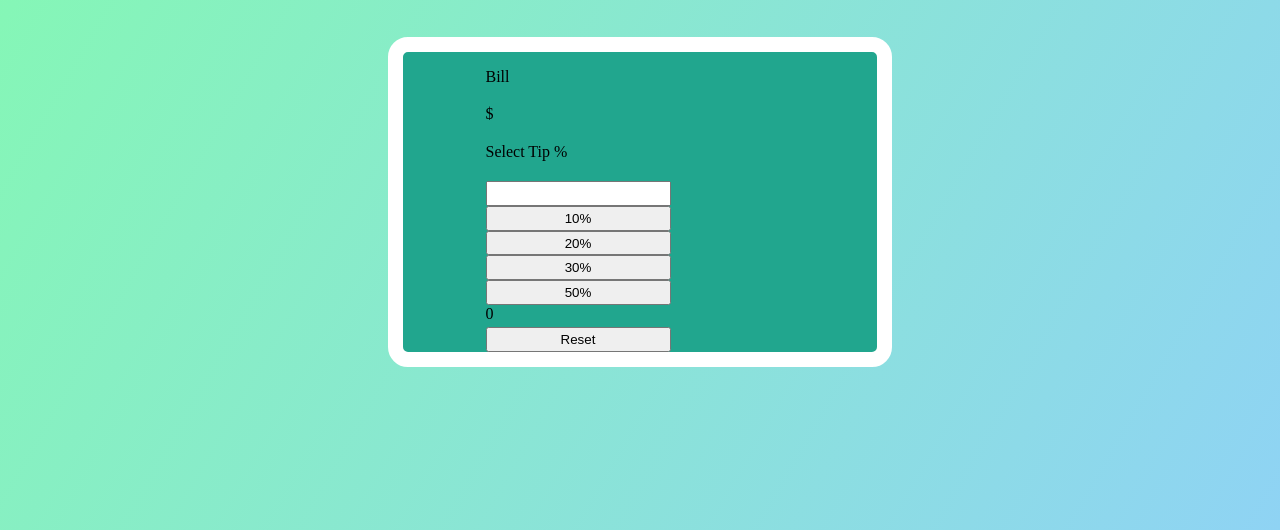
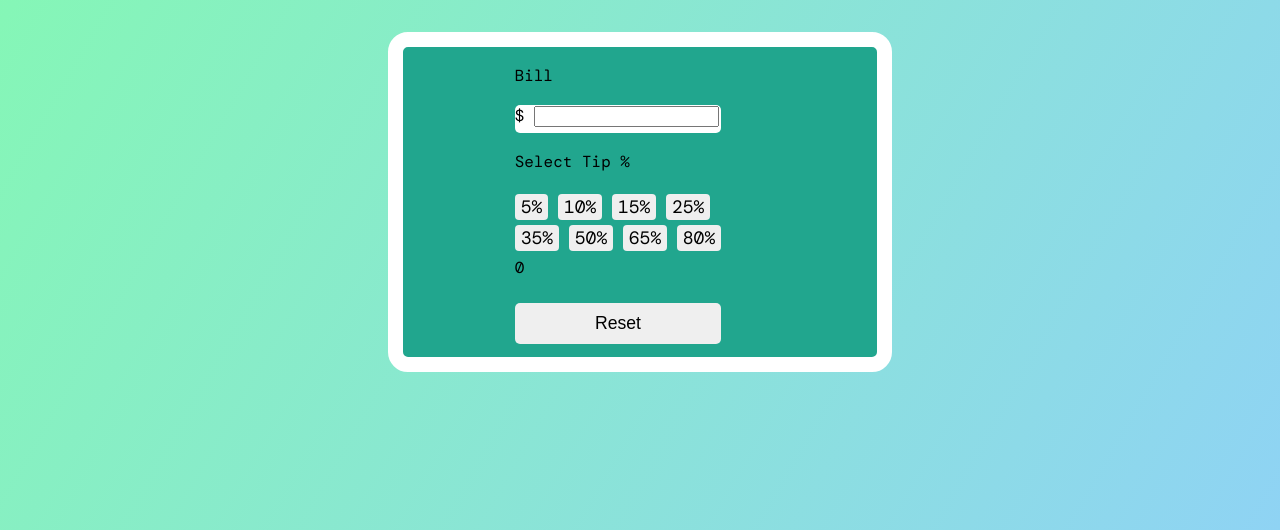
Before and after one commit to ohyaju/tip-calculator, a plain HTML site: page index.html in a window 1280 px wide. Shown: the part 286-816 px from the top of the page. Drawn offline with nearby package versions, Linux system fonts and the light colour scheme; a web font is replaced by a local one.

Commit message:
calculator gadna zasvar

```diff
--- a/index.html
+++ b/index.html
@@ -15,19 +15,29 @@
         <div class="box">
             <div class="grid">
                 <p>Bill</p>
-                <div>$</div>
+                <div class="bill-input">
+                    <span>$</span>
+                <input type="number" id="input">
+            </div>
                 <p>Select Tip %</p>
-                <input type="number" id="input">
-                <button class="tips">10%</button>
-                <button class="tips">20%</button>
-                <button class="tips">30%</button>
-                <button class="tips">50%</button>
+                <div>
+                    <button class="tips">5%</button>
+                    <button class="tips">10%</button>
+                    <button class="tips">15%</button>
+                    <button class="tips">25%</button>
+                </div>
+                <div>
+                    <button class="tips">35%</button>
+                    <button class="tips">50%</button>
+                    <button class="tips">65%</button>
+                    <button class="tips">80%</button>
+                </div>
                 <span id="total">0</span>
                 <!-- <input type="reset" value="Reset"> -->
                 <!-- <button id="reset">Reset</button> -->
                 <!-- <input type = "button" value = "Reset" onClick = "fun()"/>
                -->
-                <button id="reset" onclick="fun()">
+                <button id="reset">
                     Reset
                 </button>
 
--- a/index.js
+++ b/index.js
@@ -2,54 +2,32 @@ const tipsRef = document.getElementsByClassName('tips');
 const inputRef = document.getElementById('input');
 const total = document.getElementById('total')
 
-inputRef.addEventListener('input', function(){
-    console.log(typeof inputRef.value,  tipsRef[0].textContent)
-})
+// inputRef.addEventListener('input', function(){
+//     console.log(typeof inputRef.value,  tipsRef[0].textContent)
+// })
+
+// tipsRef[0].addEventListener('click', function(){
+
+//    total.innerHTML  = inputRef.value * tipsRef[0].textContent
+
+// })
+
+for (let i = 0; i < tipsRef.length; i++) {
+    tipsRef[i].addEventListener('click', (event) => {
+        console.log('hello') // 10%
+
+        tip = inputRef.value * event.target.textContent.replace('%', '') / 100
+        console.log(tip, inputRef.value);
+
+        total.innerHTML = Number(tip) + Number(inputRef.value)
 
 
+    });
+    // document.getElementById("reset").onclick = function () {
+    //     inputRef.value = ""};
+} // total
 
-
-tipsRef[0].addEventListener('click', function(){
-
-   total.innerHTML  = inputRef.value * tipsRef[0].textContent
-
-})
-
-
-
-
-
-
-
-
-
-
-
-
-
-
-
-
-
-
-
-
-
-
-
-//for (let i = 0; i < tipsRef.length; i++) {
-//    tipsRef[i].addEventListener('click', (event) => {
-//        console.log('hello') // 10%
-//
-//        tip = inputRef.value * event.target.textContent.slice(0, 2) / 100
-//        const total = Number(tip) + Number(inputRef.value)
-//        document.getElementById("total").innerHTML = total
-//
-//    });
-//    // document.getElementById("reset").onclick = function () {
-//    //     inputRef.value = ""};
-//} // total
-//
-//document.getElementById("reset").onclick = function () {
-//    inputRef.value = ""};
-// // reset button
+document.getElementById("reset").onclick = function () {
+    inputRef.value = ""
+    total.innerText = '0'
+}; // reset button
--- a/style.css
+++ b/style.css
@@ -2,11 +2,12 @@
 
 
 body {
+    font-family: "DM Mono", monospace ;
     display: flex;
     row-gap: 100px;
     min-height: 100vh;
     align-items: center;
-    flex-direction: column;
+    /* flex-direction: column; */
     justify-content: center;
     background-image: linear-gradient(120deg, #84fab0 0%, #8fd3f4 100%);
 }
@@ -19,12 +20,29 @@ body {
     color: azure;
 }
 
+.bill-input {
+background-color: white;
+border-radius: 5px;
+height: 100%;
+}
+.input [type="number"] {
+    border: none;
+     font-size: 1.1em;
+      border-radius: 5px;
+     text-align: center;
+     outline: none;
+
+  }
+
 .grid {
     display: grid;
     height: 300px;
     width: 350px;
     column-gap: 50px;
     justify-content: center;
+    align-items: center;
+    margin-bottom: 10px;
+    margin-left: 40px;
 }
 
 .box {
@@ -34,3 +52,29 @@ body {
 
 
 }
+.tips:hover {
+    background-color: rgb(71, 255, 120);
+    font-size: 17px;
+}
+.tips {
+    font-size: 18px;
+    font-family: "DM Mono", monospace;
+    border: none;
+    border-radius: 4px;
+    cursor: pointer;
+    transition: background-color 0.3s ease;
+}
+
+button#reset {
+    border: none;
+    padding: 10px 20px;
+    font-size: 1.1em;
+    border-radius: 5px;
+    cursor: pointer;
+    transition: background-color 0.3s ease;
+    margin-top: 20px;
+    width: 100%;
+}
+button#reset:hover {
+    background-color: #e53935;
+}
```
